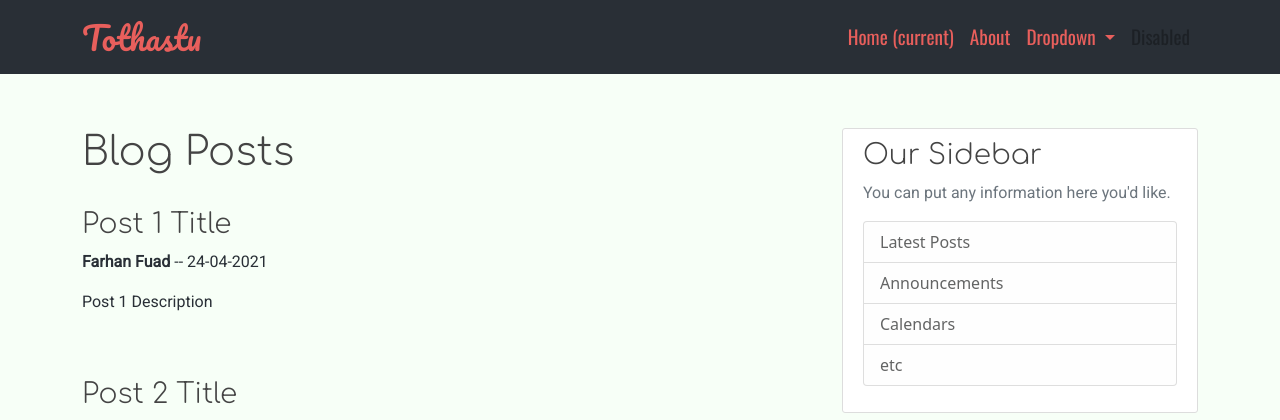
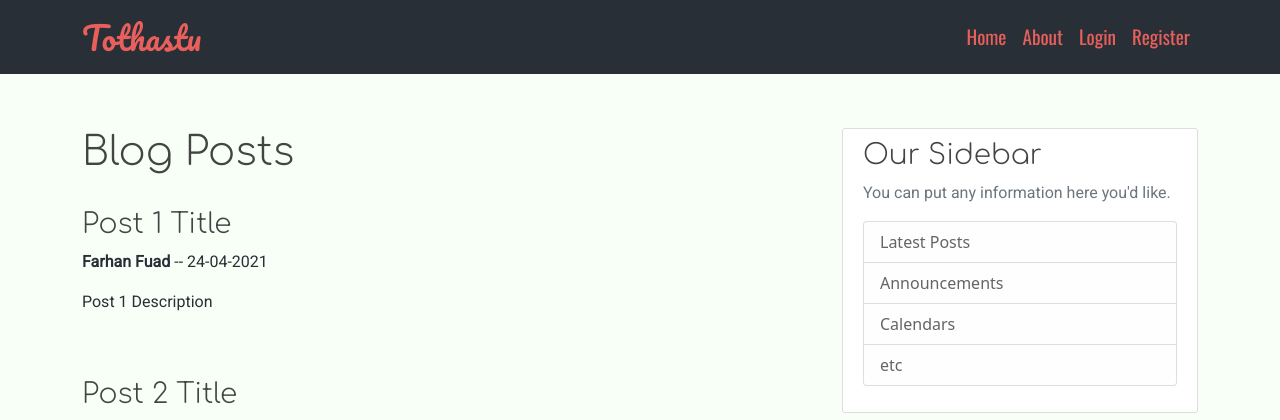
Before and after one commit to farhanfuadabir/tothastu, a Django app: page / in a window 1280 px wide. Shown: the top 420 px of the page. Run offline with Django 3.2, Linux system fonts and the light colour scheme.

Commit message:
Modify navbar links

```diff
--- a/tothastu_project/blog/static/blog/style.css
+++ b/tothastu_project/blog/static/blog/style.css
@@ -29,7 +29,7 @@ ul {
 }
 
 .site-header .navbar-brand:hover {
-  color: #ea8c55;
+  color: #EC9A29;
 }
 
 .site-header .navbar-nav .nav-link {
@@ -39,7 +39,7 @@ ul {
 }
 
 .site-header .navbar-nav .nav-link:hover {
-  color: #ea8c55;
+  color: #EC9A29;
 }
 
 .site-header .navbar-nav .nav-link.active {
--- a/tothastu_project/blog/templates/blog/base.html
+++ b/tothastu_project/blog/templates/blog/base.html
@@ -11,7 +11,8 @@
     <link rel="preconnect" href="https://fonts.gstatic.com">
     <link
         href="https://fonts.googleapis.com/css2?family=Comfortaa:wght@300;600&family=Oswald:wght@300;400&family=Pacifico&family=Roboto&display=swap"
-        rel="stylesheet"><link rel="stylesheet" type="text/css" href="{% static 'blog/style.css' %}">
+        rel="stylesheet">
+    <link rel="stylesheet" type="text/css" href="{% static 'blog/style.css' %}">
     <title>Tothastu</title>
 </head>
 <body>
--- a/tothastu_project/blog/templates/blog/navbar.html
+++ b/tothastu_project/blog/templates/blog/navbar.html
@@ -2,35 +2,17 @@
     <div class="container">
         <a class="navbar-brand" href="#">Tothastu</a>
         <div class="float-right">
-            <button class="navbar-toggler" type="button" data-toggle="collapse" data-target="#navbarSupportedContent"
-                aria-controls="navbarSupportedContent" aria-expanded="false" aria-label="Toggle navigation">
+            <button class="navbar-toggler" type="button" data-toggle="collapse" data-target="#navbarToggle" aria-controls="navbarToggle" aria-expanded="false" aria-label="Toggle navigation">
                 <span class="navbar-toggler-icon"></span>
             </button>
 
-            <div class="collapse navbar-collapse" id="navbarSupportedContent">
-                <ul class="navbar-nav mr-auto">
-                    <li class="nav-item active">
-                        <a class="nav-link" href="#">Home <span class="sr-only">(current)</span></a>
-                    </li>
-                    <li class="nav-item">
-                        <a class="nav-link" href="blog/about.html">About</a>
-                    </li>
-                    <li class="nav-item dropdown">
-                        <a class="nav-link dropdown-toggle" href="#" id="navbarDropdown" role="button" data-toggle="dropdown"
-                            aria-haspopup="true" aria-expanded="false">
-                            Dropdown
-                        </a>
-                        <div class="dropdown-menu" aria-labelledby="navbarDropdown">
-                            <a class="dropdown-item" href="#">Action</a>
-                            <a class="dropdown-item" href="#">Another action</a>
-                            <div class="dropdown-divider"></div>
-                            <a class="dropdown-item" href="#">Something else here</a>
-                        </div>
-                    </li>
-                    <li class="nav-item">
-                        <a class="nav-link disabled" href="#">Disabled</a>
-                    </li>
-                </ul>
+            <div class="collapse navbar-collapse" id="navbarToggle">
+                <div class="navbar-nav mr-auto">
+                    <a class="nav-item nav-link" href="{% url 'blog-home' %}">Home</a>
+                    <a class="nav-item nav-link" href="{% url 'blog-about' %}">About</a>
+                    <a class="nav-item nav-link" href="#">Login</a>
+                    <a class="nav-item nav-link" href="#">Register</a>
+                </div>
             </div>
         </div>
     </div>
```
